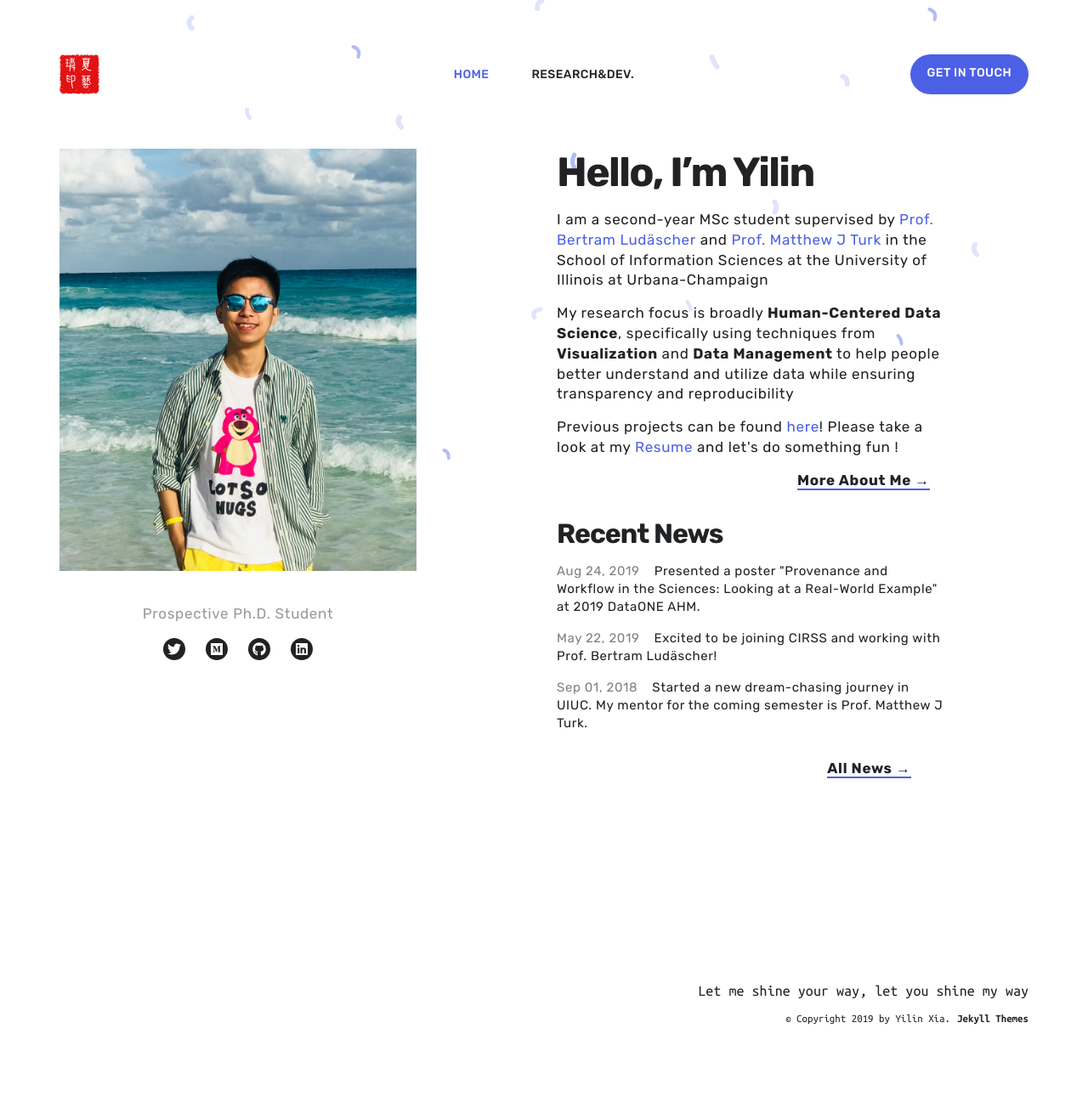
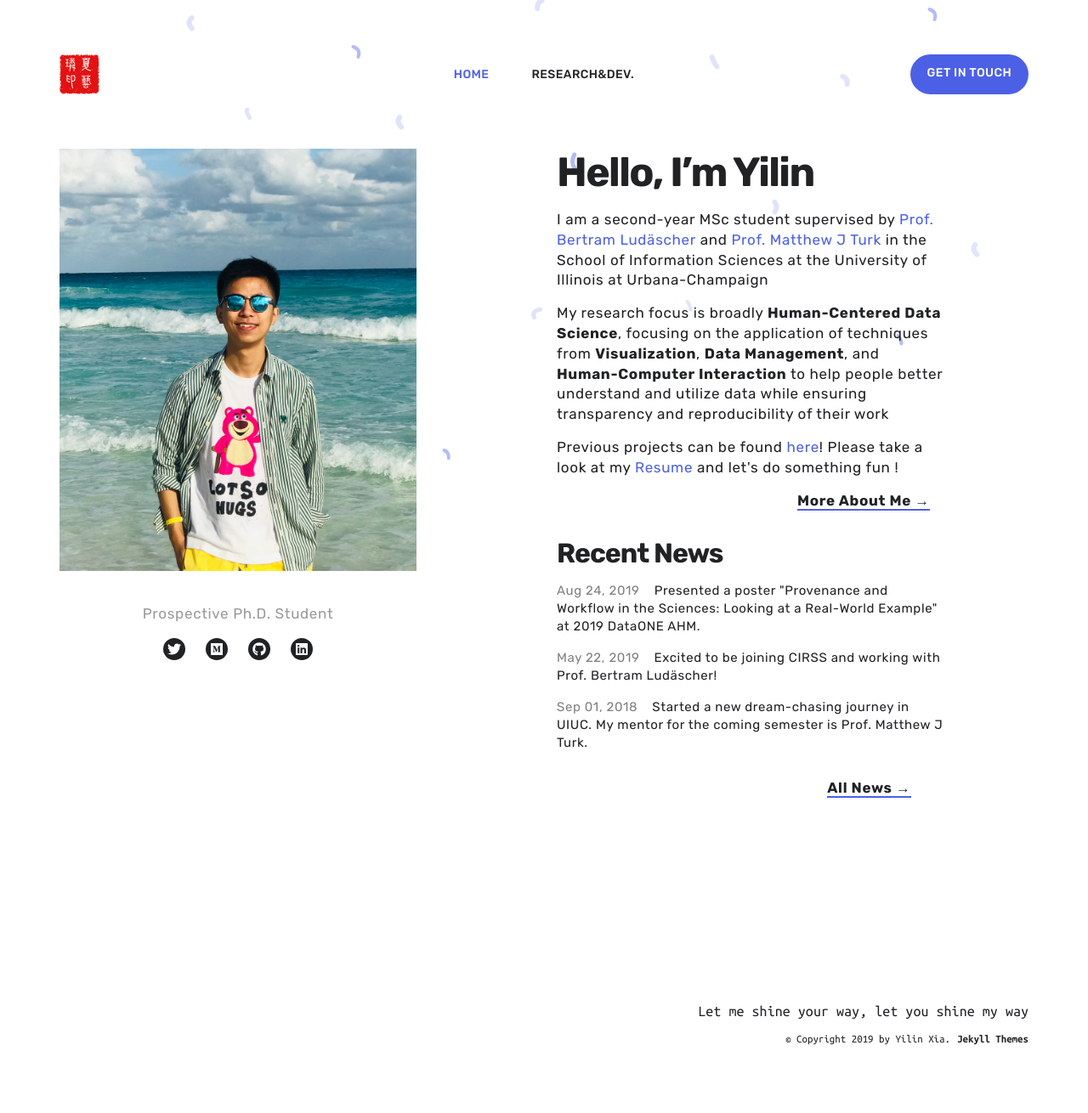
Before and after one commit to YilinXia/yilinxia.github.io, a Jekyll site: the page built from index.html, in a window 1280 px wide. Shown: the whole page at 85% size. Built offline with Jekyll 4.4.1, drawn with Linux system fonts in a browser that asks for light colours; nearby versions of some CDN libraries; before the commit the page ends 1286 px from its top, so only the background shows below that.

Commit message:
Update section__about.html

```diff
--- a/_includes/section__about.html
+++ b/_includes/section__about.html
@@ -30,7 +30,7 @@
       and <a class="divcss-link" href="https://sites.google.com/site/matthewturk/">Prof. Matthew J Turk</a>
       in the School of Information Sciences at the University of Illinois at Urbana-Champaign </h6>
       <h6>My research focus is broadly <a>Human-Centered Data Science</a>,<span class="divcss-blue3" ></span> <span class="divcss-blue3"></span>
-      specifically using techniques from <a>Visualization</a> and <a>Data Management</a> to help people better understand and utilize data while ensuring transparency and reproducibility<span class="divcss-blue3"></span>  </h6>
+     focusing on the application of techniques from <a>Visualization</a>, <a>Data Management</a>, and <a>Human-Computer Interaction</a> to help people better understand and utilize data while ensuring transparency and reproducibility of their work <span class="divcss-blue3"></span>  </h6>
       <h6>Previous projects can be found <a class="divcss-link"  href="/Projects">here</a>!
       Please take a look at my <a class="divcss-link" href="https://drive.google.com/file/d/1JhY5u5fyU3kOHvCybsrmMspjQvDnUYVY/view?usp=sharing">Resume</a> and let's do something fun !</h6>
       <h6>&emsp;&emsp;&emsp;&emsp;&emsp;&emsp;&emsp;&emsp;&emsp;&emsp;&emsp;&emsp;&emsp;&emsp;&emsp;&emsp;<a href="https://drive.google.com/file/d/1JhY5u5fyU3kOHvCybsrmMspjQvDnUYVY/view?usp=sharing"><span class="divcss-blue3">More About Me &rarr;</span></a></h6>
```
